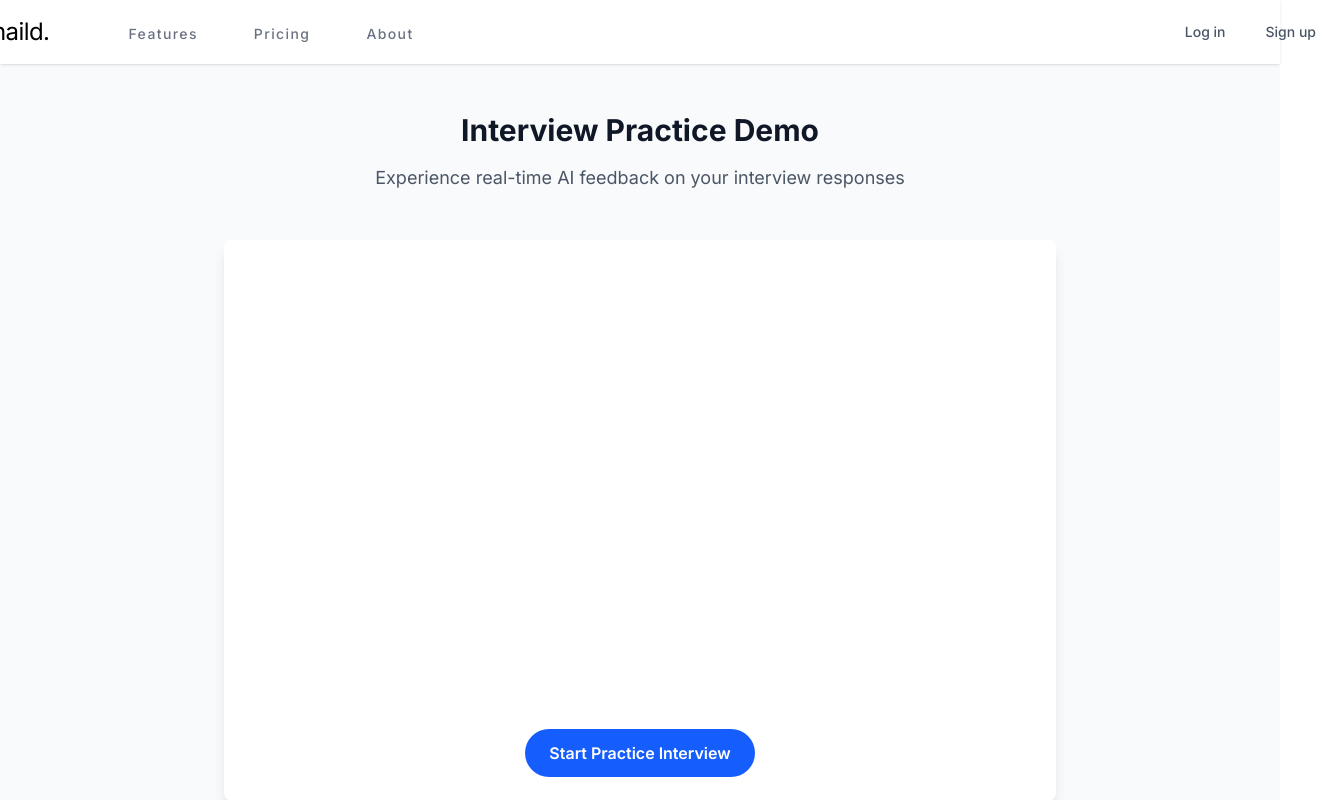
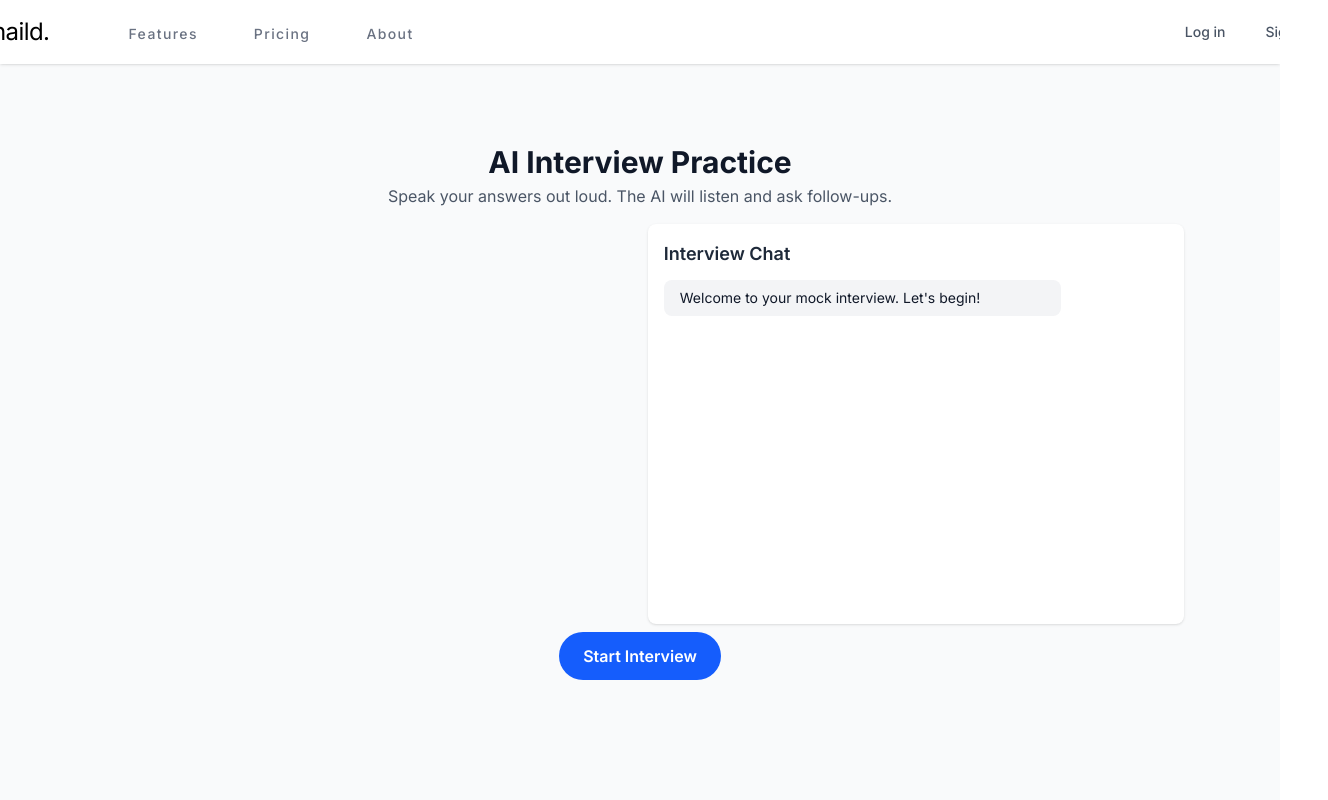
Before and after one commit to gurbirdhaliwal/naild-website, a Next.js app: page /demo in a window 1280 px wide. Shown: the top 800 px of the page, 1328 px wide, since content can reach past the window. Built offline with nearby package versions, Linux system fonts and the light colour scheme; no server answers.

Commit message:
demo page revamp

```diff
--- a/src/app/demo/page.tsx
+++ b/src/app/demo/page.tsx
@@ -4,13 +4,24 @@ import { useState, useRef, useEffect } from 'react';
 import Webcam from 'react-webcam';
 import { motion } from 'framer-motion';
 
+type Message = {
+  sender: 'ai' | 'user';
+  text: string;
+};
+
 export default function Demo() {
   const [isRecording, setIsRecording] = useState(false);
-  const [currentQuestion, setCurrentQuestion] = useState('');
   const webcamRef = useRef<Webcam>(null);
   const mediaRecorderRef = useRef<MediaRecorder | null>(null);
   const [recordedChunks, setRecordedChunks] = useState<Blob[]>([]);
-  const [feedback, setFeedback] = useState<string>('');
+  const [messages, setMessages] = useState<Message[]>([
+    {
+      sender: 'ai',
+      text: "Welcome to your mock interview. Let's begin!",
+    },
+  ]);
+  const [currentQuestion, setCurrentQuestion] = useState('');
+  const chatEndRef = useRef<HTMLDivElement | null>(null);
 
   const questions = [
     'Tell me about a time when you faced a challenging situation at work or school.',
@@ -21,20 +32,26 @@ export default function Demo() {
 
   useEffect(() => {
     if (recordedChunks.length > 0) {
-      const blob = new Blob(recordedChunks, {
-        type: 'video/webm',
-      });
-      // Here you would typically send the blob to your AI service
-      // For demo purposes, we'll simulate AI feedback
-      simulateAIFeedback();
+      const blob = new Blob(recordedChunks, { type: 'video/webm' });
+      simulateInterviewProcessing();
     }
   }, [recordedChunks]);
 
+  useEffect(() => {
+    if (chatEndRef.current) {
+      chatEndRef.current.scrollIntoView({
+        behavior: 'smooth',
+        block: 'nearest',
+      });
+    }
+  }, [messages]);
+
   const startInterview = () => {
-    setCurrentQuestion(questions[Math.floor(Math.random() * questions.length)]);
+    const randomQuestion = questions[Math.floor(Math.random() * questions.length)];
+    setCurrentQuestion(randomQuestion);
+    setMessages((prev) => [...prev, { sender: 'ai', text: randomQuestion }]);
     setIsRecording(true);
     setRecordedChunks([]);
-    setFeedback('');
 
     if (webcamRef.current?.stream) {
       mediaRecorderRef.current = new MediaRecorder(webcamRef.current.stream);
@@ -54,51 +71,39 @@ export default function Demo() {
     }
   };
 
-  const simulateAIFeedback = () => {
-    // Simulate AI processing time
+  const simulateInterviewProcessing = () => {
     setTimeout(() => {
-      setFeedback(`
-        Facial Expression Analysis:
-        - Good eye contact maintained
-        - Natural smile detected
-        - Shows engaged body language
+      const fakeTranscript =
+        'Sure, in my final year project we had to migrate a legacy system to a modern stack...';
+      const followUpQuestion =
+        'That sounds interesting. What was the biggest challenge your team faced during the migration?';
 
-        Voice Analysis:
-        - Clear and confident tone
-        - Good pace of speech
-        - Minimal filler words used
+      setMessages((prev) => [
+        ...prev,
+        { sender: 'user', text: fakeTranscript },
+        { sender: 'ai', text: followUpQuestion },
+      ]);
 
-        Content Analysis:
-        - Well-structured response
-        - Provided specific examples
-        - Could elaborate more on outcomes
-
-        Suggestions:
-        - Consider using more quantitative details
-        - Maintain consistent energy throughout
-        - Great job overall!
-      `);
+      setCurrentQuestion(followUpQuestion);
     }, 2000);
   };
 
   return (
-    <div className="min-h-screen bg-gray-50 py-12">
-      <div className="max-w-4xl mx-auto px-4 sm:px-6 lg:px-8">
-        <div className="text-center mb-12">
-          <h1 className="text-3xl font-bold text-gray-900">Interview Practice Demo</h1>
-          <p className="mt-4 text-lg text-gray-600">
-            Experience real-time AI feedback on your interview responses
-          </p>
+    <div className="h-screen bg-gray-50 overflow-hidden flex flex-col">
+      <div className="max-w-6xl mx-auto px-4 sm:px-6 lg:px-8 flex flex-col h-full">
+        <div className="text-center mb-4">
+          <h1 className="text-3xl font-bold text-gray-900 mt-20">AI Interview Practice</h1>
+          <p className="mt-1 text-gray-600">Speak your answers out loud. The AI will listen and ask follow-ups.</p>
         </div>
 
-        <div className="bg-white rounded-lg shadow-lg overflow-hidden">
-          <div className="p-6">
-            {/* Webcam Display */}
-            <div className="relative aspect-video mb-6">
+        {/* Layout: Webcam + Chat Side-by-Side */}
+        <div className="flex flex-col lg:flex-row gap-4 items-stretch h-[400px]">
+          {/* Webcam Feed */}
+          <div className="h-full w-full lg:w-1/2 relative">
             <Webcam
               ref={webcamRef}
               audio={true}
-                className="w-full h-full rounded-lg"
+              className="w-full h-full rounded-lg object-cover"
               videoConstraints={{
                 width: 1280,
                 height: 720,
@@ -108,52 +113,51 @@ export default function Demo() {
             {isRecording && (
               <div className="absolute top-4 right-4 flex items-center">
                 <div className="animate-pulse w-3 h-3 bg-red-500 rounded-full mr-2" />
-                  <span className="text-white text-sm">Recording</span>
+                <span className="text-white text-sm">Recording...</span>
               </div>
             )}
           </div>
 
-            {/* Question Display */}
-            {currentQuestion && (
-              <div className="mb-6 p-4 bg-blue-50 rounded-lg">
-                <h3 className="text-lg font-medium text-blue-900">Current Question:</h3>
-                <p className="mt-2 text-blue-800">{currentQuestion}</p>
+          {/* Chat Panel */}
+          <div className="h-full w-full lg:w-1/2 p-4 bg-white rounded-lg shadow flex flex-col">
+            <h3 className="text-lg font-semibold mb-3 text-gray-800">Interview Chat</h3>
+            <div className="overflow-y-auto pr-2 space-y-4 flex-1">
+              {messages.map((msg, idx) => (
+                <motion.div
+                  key={idx}
+                  initial={{ opacity: 0, y: 10 }}
+                  animate={{ opacity: 1, y: 0 }}
+                  className={`max-w-[80%] px-4 py-2 rounded-lg text-sm ${
+                    msg.sender === 'ai'
+                      ? 'bg-gray-100 text-gray-900 self-start'
+                      : 'bg-blue-600 text-white self-end'
+                  }`}
+                >
+                  {msg.text}
+                </motion.div>
+              ))}
+              <div ref={chatEndRef} />
             </div>
-            )}
+          </div>
+        </div>
 
         {/* Controls */}
-            <div className="flex justify-center gap-4">
+        <div className="flex justify-center mt-2 gap-4">
           {!isRecording ? (
             <button
               onClick={startInterview}
               className="bg-blue-600 text-white px-6 py-3 rounded-full font-semibold hover:bg-blue-700 transition-colors"
             >
-                  Start Practice Interview
+              Start Interview
             </button>
           ) : (
             <button
               onClick={stopInterview}
               className="bg-red-600 text-white px-6 py-3 rounded-full font-semibold hover:bg-red-700 transition-colors"
             >
-                  Stop Recording
+              Stop Answer
             </button>
           )}
-            </div>
-
-            {/* Feedback Display */}
-            {feedback && (
-              <motion.div
-                initial={{ opacity: 0, y: 20 }}
-                animate={{ opacity: 1, y: 0 }}
-                className="mt-8 p-6 bg-gray-50 rounded-lg"
-              >
-                <h3 className="text-lg font-medium text-gray-900 mb-4">AI Feedback</h3>
-                <pre className="whitespace-pre-wrap text-gray-700 font-mono text-sm">
-                  {feedback}
-                </pre>
-              </motion.div>
-            )}
-          </div>
         </div>
       </div>
     </div>
--- a/src/app/globals.css
+++ b/src/app/globals.css
@@ -66,3 +66,9 @@ body {
 .fade-to-white {
   background: linear-gradient(to bottom, rgba(255, 255, 255, 0) 0%, #ffffff 100%);
 }
+
+html,
+body {
+  height: 100%;
+  overflow: hidden;
+}
```
Lines whose indentation alone changed are shown as unchanged.
